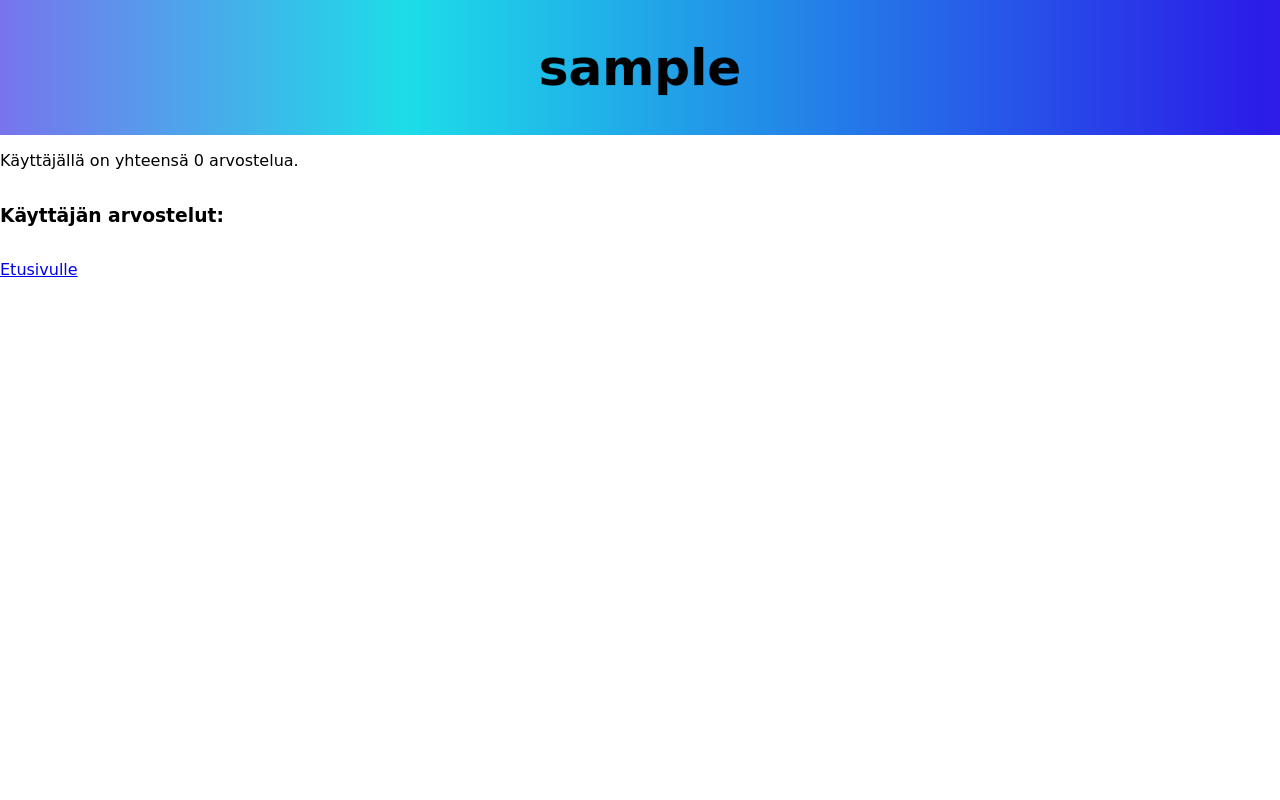
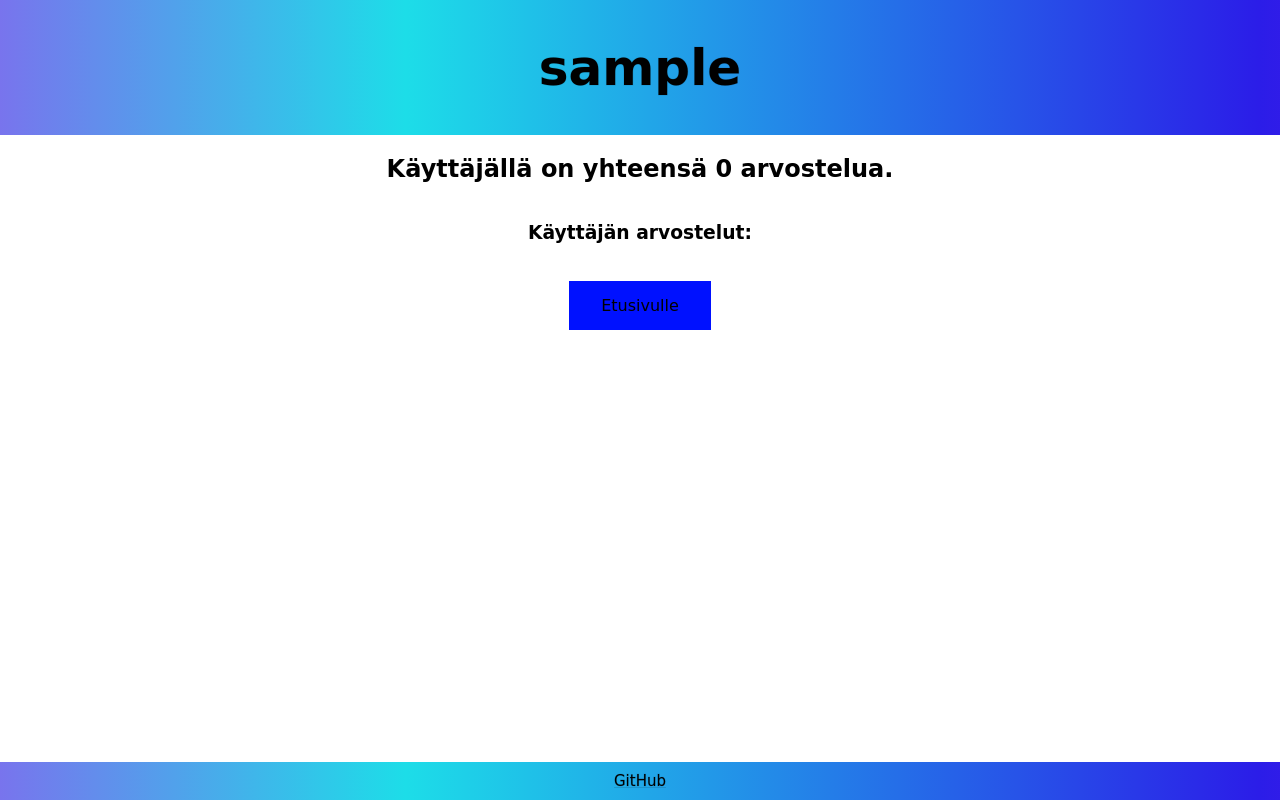
Before and after one commit to aSkelanturi/Juomamme, a Flask app: page /user/1 in a window 1280 px wide. Run offline with Flask 3, Linux system fonts and the light colour scheme; the visitor is signed in with stand-in values (Sample User, id 1); data comes from the database, SQL or seed files in the repository; data that the repository does not hold is empty.

Commit message:
add css styling and avarage score to user page

```diff
--- a/app.py
+++ b/app.py
@@ -234,7 +234,9 @@ def show_user(user_id):
     if not user:
         abort(404)
     reviews = users.get_reviews(user_id)
-    return render_template("show_user.html", user = user, reviews = reviews)
+    average_score = users.get_average_score(user_id)
+
+    return render_template("show_user.html", user = user, reviews = reviews, average_score = average_score)
 
 #Search page
 @app.route("/find_review")
--- a/reviews.py
+++ b/reviews.py
@@ -9,7 +9,7 @@ def find_reviews(query):
 
 def get_reviews():
     sql = """SELECT id, drink FROM reviews ORDER BY id DESC"""
-    return(db.query(sql))
+    return db.query(sql)
 
 def get_review(review_id):
     sql = """SELECT reviews.drink,
@@ -25,7 +25,7 @@ def get_review(review_id):
     result = db.query(sql, [review_id])
     return result[0] if result else None
 
-def add_review(drink, score,review, user_id, classes):
+def add_review(drink, score, review, user_id, classes):
     sql = "INSERT INTO reviews (drink, score, review, user_id) VALUES (?, ?, ?, ?)"
     db.execute(sql, [drink, score, review, user_id])
 
@@ -45,7 +45,7 @@ def update_review(review_id, drink, score, review, classes):
                             score = ?,
                             review = ?
                             WHERE id = ?"""
-    db.execute(sql, [drink,score, review, review_id,])
+    db.execute(sql, [drink, score, review, review_id])
 
 
     sql = "DELETE FROM review_classes WHERE review_id = ?"
--- a/templates/show_user.html
+++ b/templates/show_user.html
@@ -10,16 +10,26 @@
     <div class="header">
       <h1>{{ user.username }}</h1>
     </div>
-    <p>
+    <h2 style="text-align: center;">
         Käyttäjällä on yhteensä {{  reviews | count }} arvostelua.
-    </p>
-    <h3>Käyttäjän arvostelut:</h3>
+    </h2>
+    {% if average_score %}
+      <h2 style="text-align: center;">
+        Arvosanojen keskiarvo: {{ average_score }}/5
+      </h2>
+      {% endif %}
+
+    <h3 style="text-align: center;">Käyttäjän arvostelut:</h3>
     {% for review in reviews %}
-    <li><a href="/review/{{ review.id }}">{{ review.drink }}</a></li>
+    <li style="text-align: center;"><a href="/review/{{ review.id }}">{{ review.drink }}</a></li>
     {% endfor %}
-  <p>
-    <a href="/">Etusivulle</a>
+  <p style="text-align: center;">
+    <a href="/" class="button">Etusivulle</a>
   </p>
+
+  <div class="footer">
+    <a href="https://github.com/aSkelanturi/Juomamme">GitHub</a>
+  </div>
+
 </body>
-
 </html>
--- a/users.py
+++ b/users.py
@@ -10,3 +10,12 @@ def get_user(user_id):
 def get_reviews(user_id):
     sql = """SELECT id, drink FROM reviews WHERE user_id = ? ORDER BY id DESC"""
     return db.query(sql, [user_id])
+
+def get_average_score(user_id):
+    sql = """SELECT AVG(score) AS average_score, COUNT(*) AS review_count
+             FROM reviews
+             WHERE user_id = ?"""
+    result = db.query(sql, [user_id])
+    if result and result[0]["review_count"] > 0:
+        return round(result[0]["average_score"], 2)
+    return None
```
